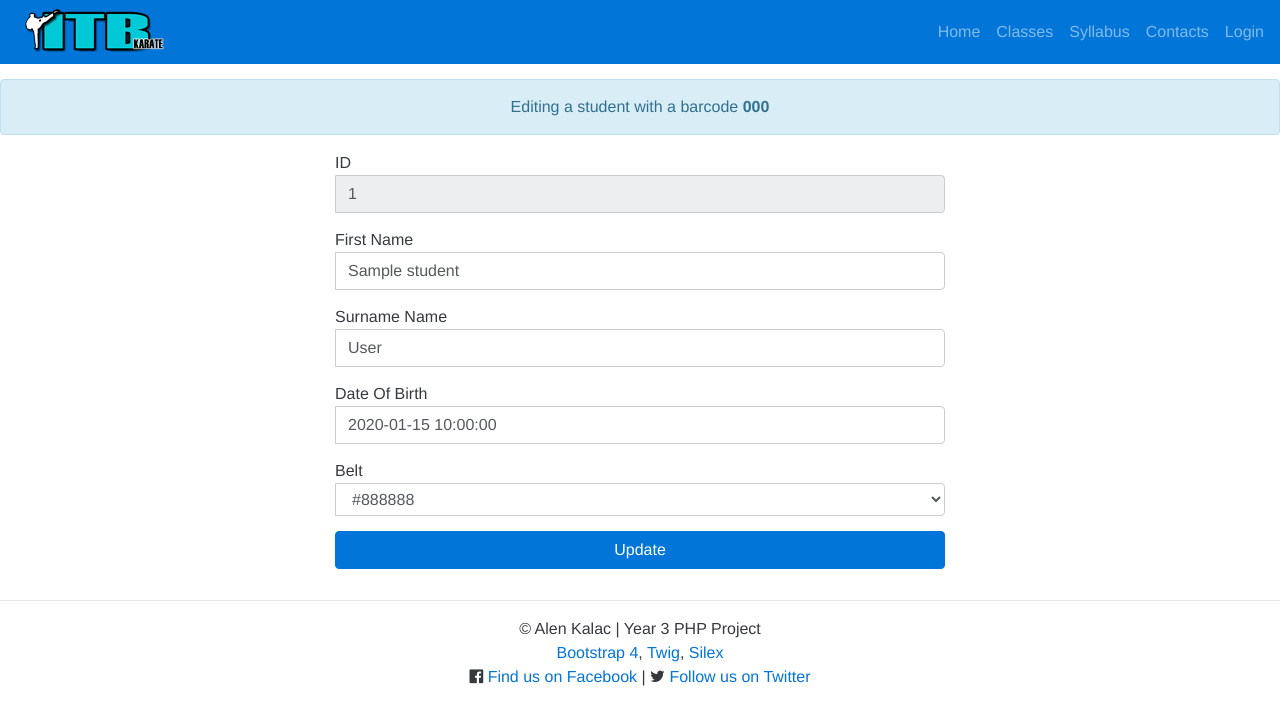
After one commit to alenkalac/php_project_1, a PHP site: template templates/edit.html.twig in a window 1280 px wide. The commit adds this page. Shown: the top 725 px of the page. Run offline with PHP 8.4, Linux system fonts and the light colour scheme; the template is opened without the code that fills it: most values are stand-ins (such as "Sample title", 1, 10 or a date in 2020); some libraries are stand-ins or nearby versions.

Commit message:
added student edit template and few more things.

```diff
--- a/app/routes.php
+++ b/app/routes.php
@@ -6,6 +6,7 @@
 	$app->get ( '/admin', 'alen\MainController::adminPage' );
 	$app->get ( '/login', 'alen\MainController::loginPage' );
 	$app->get ( '/admin/barcode', 'alen\MainController::barcodePage');
+	$app->get ( '/admin/edit/{barcode}', 'alen\MainController::editPage');
 	$app->get ( '/student/{barcode}', 'alen\MainController::studentPage' );
 	$app->get ( '/logout', 'alen\MainController::logoutPage' );
 	$app->get ( '/events/{barcode}', 'alen\MainController::eventXml');
--- a/public/css/main.css
+++ b/public/css/main.css
@@ -1,7 +1,6 @@
-.row {
+.row, .input-group  {
 	margin-bottom: 15px;
 }
-
 .nav {
 	margin-top: 8px;
 }
@@ -20,5 +19,4 @@
 .pnf {
 	font-size: 150px !important;
 	font-weight: bolder;
-
 }
--- a/src/Student.php
+++ b/src/Student.php
@@ -11,6 +11,7 @@ class Student {
 	private $name;
 	private $surname;
 	private $barcode;
+	private $dob;
 	private $attendance;
 	private $rank;
 	private $belt;
@@ -27,6 +28,7 @@ class Student {
 		$this->barcode = $s['barcode'];
 		$this->rank = $s['belt'];
 		$this->belt = $s['belt_color'];
+		$this->dob = $s['dob'];
 		$this->attendance = $database->getAttendance($this->barcode);
 		$this->technique = $database->getTechniqueForBelt($this->rank);
 	}
@@ -63,6 +65,10 @@ class Student {
 		return $this->rank;
 	}
 
+	public function getDob() {
+		return $this->dob;
+	}
+
 	public static function getStudentById($id) {
 		$database = new Database();
 		$s = $database->getStudentById($id);
--- a/templates/admin.html.twig
+++ b/templates/admin.html.twig
@@ -31,7 +31,7 @@
 							<td>{{ student.surname|e }}</td>
 							<td>{{ student.belt_color }}</td>
 							<td class="text-xs-center">
-								<a href="" data-toggle="tooltip" data-placement="top" title="Edit Student" class="btn btn-success"><i class="fa fa-pencil-square-o" aria-hidden="true"></i></a>
+								<a href="admin/edit/{{ student.barcode|e }}" data-toggle="tooltip" data-placement="top" title="Edit Student" class="btn btn-success"><i class="fa fa-pencil-square-o" aria-hidden="true"></i></a>
 								<a href="" data-toggle="tooltip" data-placement="top" title="Delete Student" class="btn btn-danger"><i class="fa fa-trash-o" aria-hidden="true"></i></a>
 							</td>
 						</tr>
--- /dev/null
+++ b/templates/edit.html.twig
@@ -0,0 +1,63 @@
+{% extends 'base.html.twig' %}
+
+{% block title %}
+	{{ title }}
+{% endblock %}
+
+{% block styles %}
+
+	label {
+		display: inline-block;
+		width: 250px;
+		margin-bottom: 0px;
+	}
+
+	.input-group {
+		width: 100%;
+	}
+
+
+{% endblock %}
+
+{% block content %}
+	<div class="row">
+		<div class="alert alert-info text-xs-center">Editing a student with a barcode <strong>{{ student.barcode|e }}</strong></div>
+		<form class="col-md-6 col-md-offset-3">
+			<div class="input-group">
+				<label>ID</label>
+				<input type="text" value="{{ student.id }}" name="id" class="form-control" disabled>
+			</div>
+
+			<div class="input-group">
+				<label>First Name</label>
+				<input type="text" value="{{ student.name }}" name="firstname" class="form-control">
+			</div>
+
+			<div class="input-group">
+				<label>Surname Name</label>
+				<input type="text" value="{{ student.surname }}" name="lastname" class="form-control">
+			</div>
+
+			<div class="input-group">
+				<label>Date Of Birth</label>
+				<input type="text" value="{{ student.dob }}" name="dob" class="form-control">
+			</div>
+
+			<div class="input-group">
+				<label>Belt</label>
+				<select class="form-control" name="belt">
+					{% for belt in belts %}
+						{% if student.rank == belt.id %}
+							<option value="{{ belt.id }}" selected>{{ belt.belt_color }}</option>
+						{% else %}
+							<option value="{{ belt.id }}">{{ belt.belt_color }}</option>
+						{% endif %}
+					{% endfor %}
+				</select>
+			</div>
+			<div class="input-group">
+				<input type="submit" value="Update" class="btn btn-primary btn-block">
+			</div>
+		</form>
+	</div>
+{% endblock %}
--- a/templates/modules/footer.html.twig
+++ b/templates/modules/footer.html.twig
@@ -2,7 +2,7 @@
 
 	<hr>
 	<div class="fixed-width-1280 text-xs-center">
-		&copy; Alen Kalac | PHP School Project <br>
+		&copy; Alen Kalac | Year 3 PHP Project <br>
 		<a href="">Bootstrap 4</a>, <a href="">Twig</a>, <a href="">Silex</a> <br>
 		<i class="fa fa-facebook-official" aria-hidden="true"></i> <a href="">Find us on Facebook</a> | <i class="fa fa-twitter" aria-hidden="true"></i> <a href="">Follow us on Twitter</a>
 	</div>
```
Also changed, not shown: src/Database.php (+8 -0 lines), src/MainController.php (+22 -0 lines), tests/DatabaseTest.php (+6 -6 lines), README.md.
